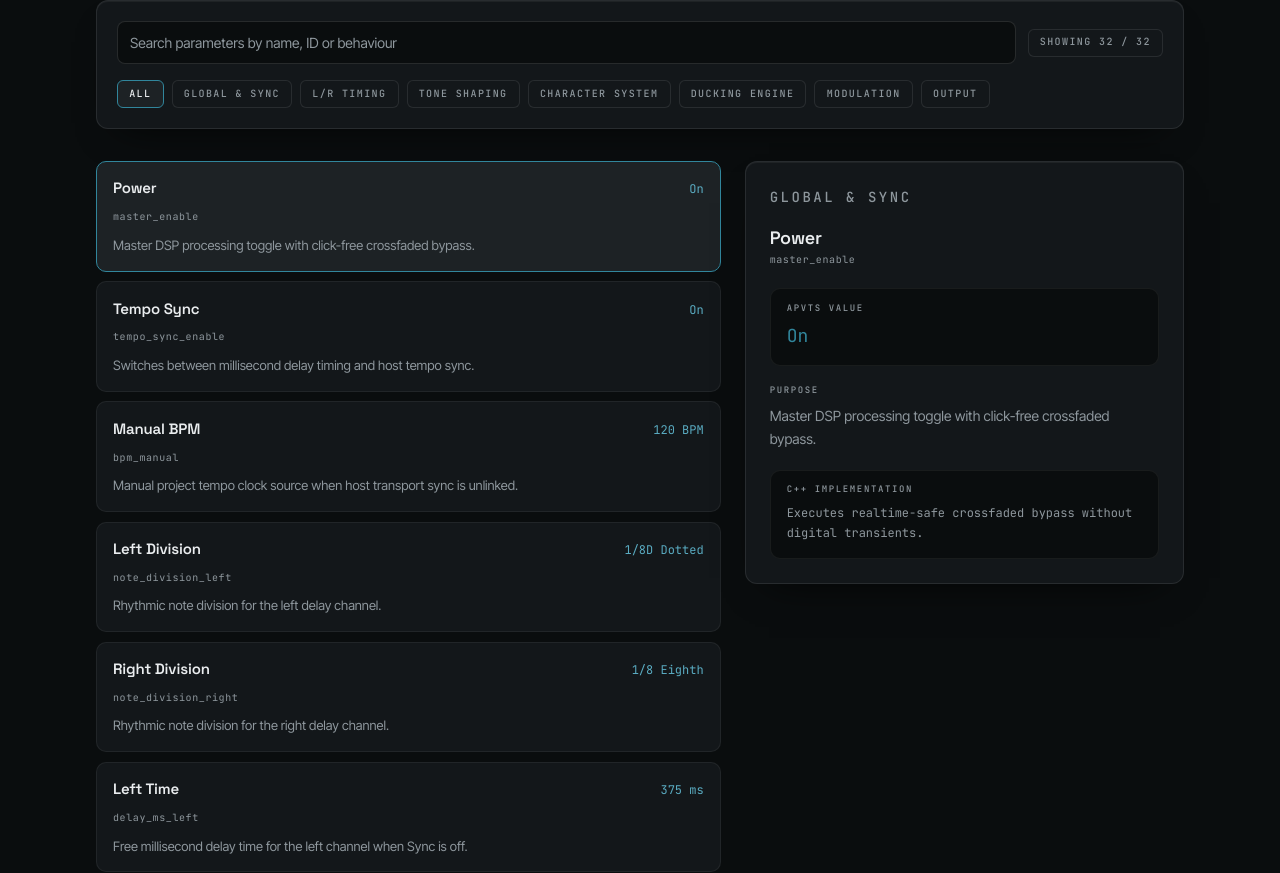
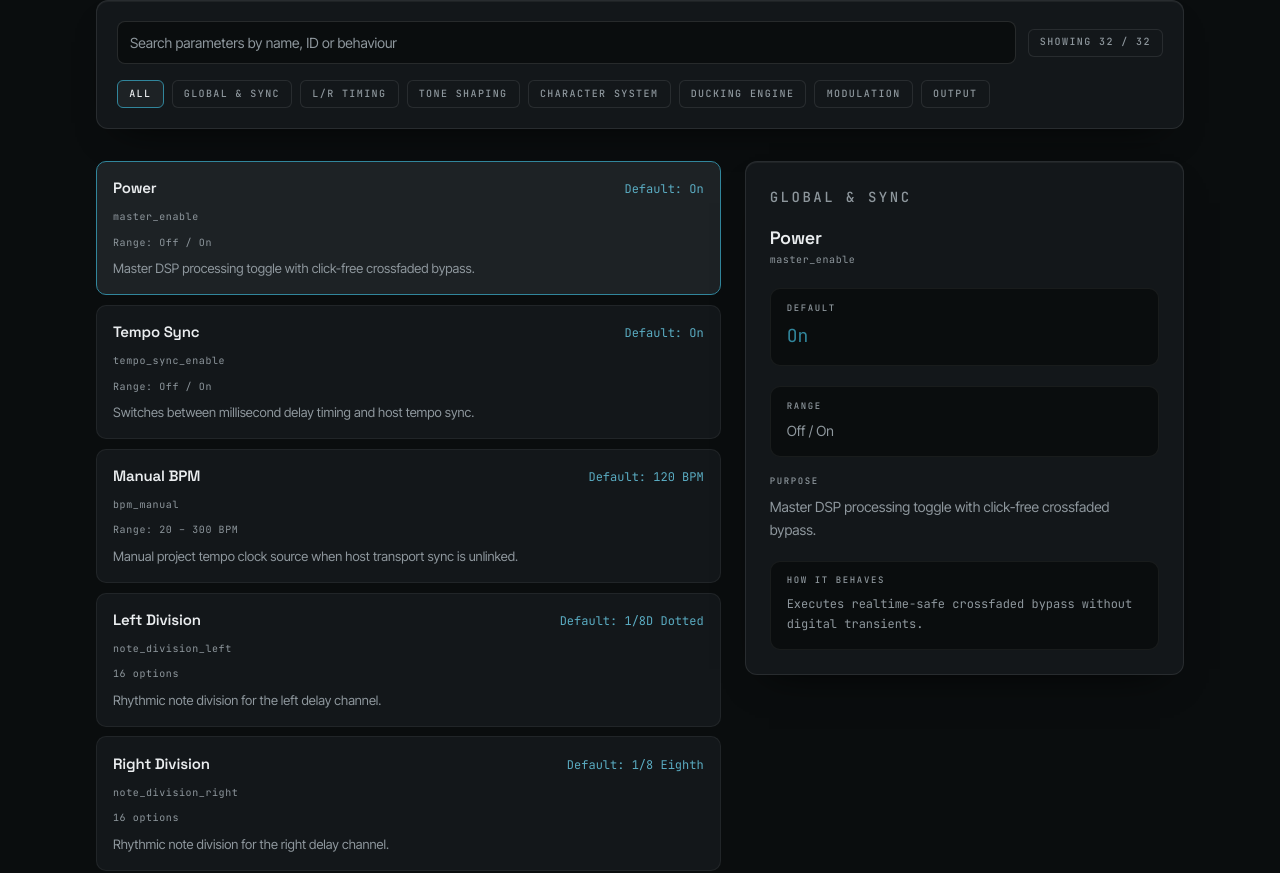
Before and after one commit to StudioZIO/TempoDelay, a React (Vite) app: page / in a window 1280 px wide. Shown: the part 5613-6486 px from the top of the page. Built offline with nearby package versions, Linux system fonts and the light colour scheme.

Commit message:
Show and verify Tempo Delay parameter ranges and units

```diff
--- a/src/components/ParameterGuide.tsx
+++ b/src/components/ParameterGuide.tsx
@@ -1,5 +1,5 @@
 import { useMemo, useState } from 'react';
-import { APVTS_PARAMETERS, GROUP_BY_CATEGORY, PARAMETER_GROUPS } from '../data/parameters';
+import { APVTS_PARAMETERS, GROUP_BY_CATEGORY, PARAMETER_GROUPS, PLUGIN_VERSION } from '../data/parameters';
 
 /* The value shown for each parameter is the plug-in's own default, taken from
    the generated manifest. There used to be a hand-written override table here
@@ -15,6 +15,12 @@ const formatValue = (parameter: Parameter): string => {
   // Every continuous parameter carries a unit -- the generator refuses to emit
   // one without it -- so there is no unitless branch to fall back to.
   return `${parameter.defaultValue} ${parameter.unit}`;
+};
+
+const formatRange = (parameter: Parameter): string => {
+  if (parameter.type === 'toggle') return 'Off / On';
+  if (parameter.type === 'choice') return parameter.options.join(' · ');
+  return `${parameter.min} – ${parameter.max} ${parameter.unit}`;
 };
 
 const groupOf = (parameter: Parameter) => GROUP_BY_CATEGORY[parameter.category] ?? 'Global & Sync';
@@ -44,7 +50,7 @@ export const ParameterGuide = () => {
     <section id="parameters" className="section scroll-mt-24">
       <div className="shell">
         <div className="section-head">
-          <p className="eyebrow">APVTS Manifest</p>
+          <p className="eyebrow">Parameter reference · v{PLUGIN_VERSION}</p>
           <h2>Every parameter, documented</h2>
           <p className="lede">
             All {APVTS_PARAMETERS.length} automatable APVTS parameters in Tempo Delay, with the purpose of each control and
@@ -106,7 +112,12 @@ export const ParameterGuide = () => {
                     <span className="p-name block">{parameter.name}</span>
                     <span className="p-id">{parameter.id}</span>
                   </span>
-                  <span className="p-val">{formatValue(parameter)}</span>
+                  <span className="p-val">Default: {formatValue(parameter)}</span>
+                </span>
+                <span className="p-range p-id block">
+                  {parameter.type === 'choice'
+                    ? `${parameter.options.length} options`
+                    : `Range: ${formatRange(parameter)}`}
                 </span>
                 <p>{parameter.description}</p>
               </button>
@@ -126,8 +137,16 @@ export const ParameterGuide = () => {
               </div>
 
               <div className="value-box">
-                <h4>APVTS value</h4>
+                <h4>Default</h4>
                 <span className="v">{formatValue(active)}</span>
+              </div>
+
+              <div className="value-box">
+                <h4>{active.type === 'choice' ? 'Options' : 'Range'}</h4>
+                <p>{formatRange(active)}</p>
+                {active.type === 'knob' && 'step' in active ? (
+                  <p>Step: {active.step} {active.unit}</p>
+                ) : null}
               </div>
 
               <div>
@@ -136,7 +155,7 @@ export const ParameterGuide = () => {
               </div>
 
               <div className="value-box">
-                <h4>C++ implementation</h4>
+                <h4>How it behaves</h4>
                 <p className="impl">{active.dspDetail}</p>
               </div>
             </div>
```
Also changed, not shown: scripts/test_verify_dist.mjs (+25 -0 lines), scripts/verify_dist.mjs (+34 -0 lines).
